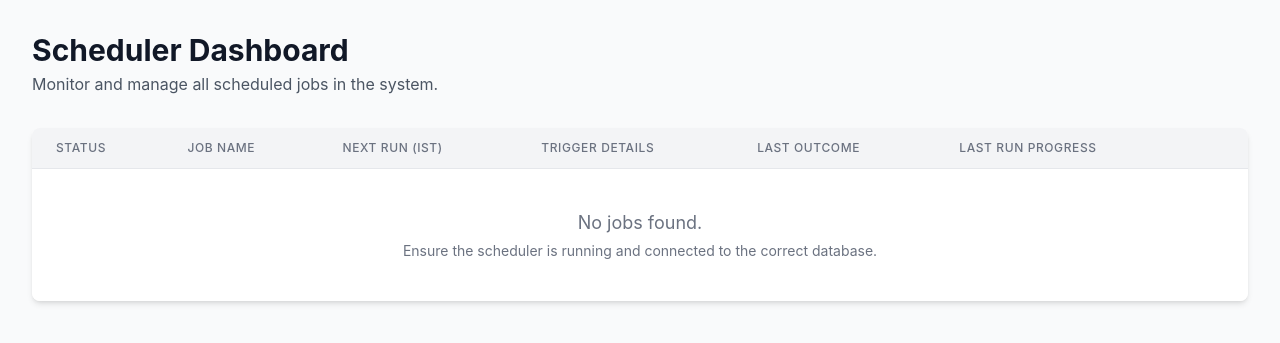
After one commit to kshrutika-20/celery_job_scheduler, a Python web app: template templates/index.html in a window 1280 px wide. The commit adds this page. Shown: the top 343 px of the page. Run offline with Jinja, Linux system fonts and the light colour scheme; the template is opened without the code that fills it, so the values that code supplies are empty; some libraries are stand-ins or nearby versions.

Commit message:
Updated code

```diff
--- /dev/null
+++ b/templates/index.html
@@ -0,0 +1,190 @@
+<!DOCTYPE html>
+<html lang="en">
+<head>
+    <meta charset="UTF-8">
+    <meta name="viewport" content="width=device-width, initial-scale=1.0">
+    <title>Scheduler Dashboard</title>
+    <script src="https://cdn.tailwindcss.com"></script>
+    <link href="https://cdnjs.cloudflare.com/ajax/libs/font-awesome/6.0.0/css/all.min.css" rel="stylesheet"/>
+    <style>
+        body { font-family: 'Inter', sans-serif; }
+        @import url('https://rsms.me/inter/inter.css');
+        .status-dot { height: 10px; width: 10px; border-radius: 50%; display: inline-block; margin-right: 8px; }
+        .status-scheduled, .status-dependent { background-color: #3498db; } /* Blue */
+        .status-paused { background-color: #f1c40f; } /* Yellow */
+        .status-failing, .status-complete-w-errors { background-color: #e74c3c; } /* Red */
+        .status-running { background-color: #9b59b6; } /* Purple */
+        .status-success { background-color: #2ecc71; } /* Green */
+        .fa-spin { animation: fa-spin 2s infinite linear; }
+        @keyframes fa-spin { 0% { transform: rotate(0deg); } 100% { transform: rotate(360deg); } }
+        .progress-bar-container { width: 120px; height: 12px; background-color: #e0e0e0; border-radius: 6px; overflow: hidden; border: 1px solid #ccc; }
+        .progress-bar { height: 100%; transition: width 0.3s ease-in-out; text-align: center; color: white; font-size: 9px; line-height: 12px;}
+    </style>
+</head>
+<body class="bg-gray-50 text-gray-800">
+    <div class="container mx-auto px-4 sm:px-6 lg:px-8 py-8">
+        <header class="mb-8">
+            <h1 class="text-3xl font-bold text-gray-900">Scheduler Dashboard</h1>
+            <p class="text-gray-600 mt-1">Monitor and manage all scheduled jobs in the system.</p>
+        </header>
+
+        <div class="bg-white shadow-md rounded-lg overflow-hidden">
+            <div class="overflow-x-auto">
+                <table class="min-w-full divide-y divide-gray-200">
+                    <thead class="bg-gray-100">
+                        <tr>
+                            <th scope="col" class="px-6 py-3 text-left text-xs font-medium text-gray-500 uppercase tracking-wider">Status</th>
+                            <th scope="col" class="px-6 py-3 text-left text-xs font-medium text-gray-500 uppercase tracking-wider">Job Name</th>
+                            <th scope="col" class="px-6 py-3 text-left text-xs font-medium text-gray-500 uppercase tracking-wider">Next Run (IST)</th>
+                            <th scope="col" class="px-6 py-3 text-left text-xs font-medium text-gray-500 uppercase tracking-wider">Trigger Details</th>
+                            <th scope="col" class="px-6 py-3 text-left text-xs font-medium text-gray-500 uppercase tracking-wider">Last Outcome</th>
+                            <th scope="col" class="px-6 py-3 text-left text-xs font-medium text-gray-500 uppercase tracking-wider">Last Run Progress</th>
+                            <th scope="col" class="relative px-6 py-3"><span class="sr-only">Actions</span></th>
+                        </tr>
+                    </thead>
+                    <tbody class="bg-white divide-y divide-gray-200">
+                        {% if jobs %}
+                            {% for job in jobs %}
+                            <tr>
+                                <td class="px-6 py-4 whitespace-nowrap">
+                                    <div class="flex items-center">
+                                        {% if job.ui_status == 'Running' %}
+                                            <i class="fas fa-sync fa-spin text-purple-600 mr-2"></i>
+                                        {% else %}
+                                            <span class="status-dot status-{{ job.ui_status.lower().replace(' w/ errors', '') }}"></span>
+                                        {% endif %}
+                                        <span class="text-sm font-medium text-gray-900">{{ job.ui_status }}</span>
+                                    </div>
+                                </td>
+                                <td class="px-6 py-4 whitespace-nowrap">
+                                    <div class="text-sm font-semibold text-gray-900">{{ job.name }}</div>
+                                    <div class="text-xs text-gray-500">{{ job.id }}</div>
+                                </td>
+                                <td class="px-6 py-4 whitespace-nowrap">
+                                    <div class="text-sm text-gray-900">{{ job.next_run_human }}</div>
+                                    <div class="text-xs text-gray-500">{{ job.next_run_local }}</div>
+                                </td>
+                                <td class="px-6 py-4 whitespace-nowrap text-sm text-gray-600 font-mono">{{ job.trigger }}</td>
+                                <td class="px-6 py-4 whitespace-nowrap">
+                                    <span class="px-2 inline-flex text-xs leading-5 font-semibold rounded-full
+                                        {{ 'bg-green-100 text-green-800' if job.last_status == 'Success' else 'bg-red-100 text-red-800' if job.last_status == 'Failure' else 'bg-gray-100 text-gray-800' }}">
+                                        {{ job.last_status }}
+                                    </span>
+                                </td>
+                                <td class="px-6 py-4 whitespace-nowrap">
+                                    {% if job.is_workflow_starter and job.last_workflow_id %}
+                                    <div class="flex items-center" id="progress-container-{{ job.last_workflow_id }}">
+                                        {% set progress = job.last_progress %}
+                                        {% set succeeded = progress.succeeded | default(0) %}
+                                        {% set failed = progress.failed | default(0) %}
+                                        {% set total = progress.total | default(0) %}
+                                        {% set percentage = (succeeded + failed) / total * 100 if total > 0 else 0 %}
+                                        <div class="progress-bar-container" title="{{succeeded}} Succeeded, {{failed}} Failed, {{total}} Total">
+                                            <div class="progress-bar {{ 'bg-red-500' if failed > 0 else 'bg-green-500' }}" style="width: {{ percentage }}%"></div>
+                                        </div>
+                                        <span class="text-xs ml-2 text-gray-600">{{succeeded + failed}}/{{total}}</span>
+                                    </div>
+                                    {% else %}
+                                    <span class="text-xs text-gray-400">N/A</span>
+                                    {% endif %}
+                                </td>
+                                <td class="px-6 py-4 whitespace-nowrap text-right text-sm font-medium">
+                                    <button onclick="manageJob('{{ job.id }}', 'trigger')" class="text-blue-600 hover:text-blue-900 mr-3" title="Trigger Now"><i class="fas fa-bolt fa-lg"></i></button>
+                                    <button onclick="manageJob('{{ job.id }}', 'pause')" class="text-yellow-600 hover:text-yellow-900 mr-3" title="Pause"><i class="fas fa-pause-circle fa-lg"></i></button>
+                                    <button onclick="manageJob('{{ job.id }}', 'resume')" class="text-green-600 hover:text-green-900 mr-3" title="Resume"><i class="fas fa-play-circle fa-lg"></i></button>
+                                    <button onclick="manageJob('{{ job.id }}', 'delete')" class="text-red-600 hover:text-red-900" title="Delete"><i class="fas fa-trash-alt fa-lg"></i></button>
+                                </td>
+                            </tr>
+                            {% endfor %}
+                        {% else %}
+                            <tr>
+                                <td colspan="7" class="text-center py-10 px-6 text-gray-500">
+                                    <p class="text-lg">No jobs found.</p>
+                                    <p class="text-sm mt-1">Ensure the scheduler is running and connected to the correct database.</p>
+                                </td>
+                            </tr>
+                        {% endif %}
+                    </tbody>
+                </table>
+            </div>
+        </div>
+    </div>
+
+    <script>
+        const activeWorkflows = new Map();
+
+        function updateLiveProgress(workflowId) {
+            const container = document.getElementById(`progress-container-${workflowId}`);
+            if (!container) return;
+
+            const progressBar = container.querySelector('.progress-bar');
+            const progressText = container.querySelector('span');
+
+            fetch(`/api/progress/${workflowId}`)
+                .then(response => response.json())
+                .then(data => {
+                    const succeeded = data.succeeded || 0;
+                    const failed = data.failed || 0;
+                    const total = data.total || 0;
+                    const processed = succeeded + failed;
+                    const percentage = total > 0 ? (processed / total) * 100 : 0;
+
+                    progressBar.style.width = `${percentage}%`;
+                    progressBar.classList.remove('bg-green-500', 'bg-red-500');
+                    progressBar.classList.add('bg-blue-600');
+                    progressText.innerText = `${processed}/${total}`;
+
+                    if (processed >= total && total > 0) {
+                        clearInterval(activeWorkflows.get(workflowId));
+                        activeWorkflows.delete(workflowId);
+                        setTimeout(() => location.reload(), 1500); // Reload to show final state from DB
+                    }
+                })
+                .catch(error => {
+                    console.error('Progress fetch error:', error);
+                    clearInterval(activeWorkflows.get(workflowId));
+                    activeWorkflows.delete(workflowId);
+                });
+        }
+
+        document.addEventListener('DOMContentLoaded', () => {
+            const runningJobIcons = document.querySelectorAll('i.fa-spin');
+            runningJobIcons.forEach(icon => {
+                const row = icon.closest('tr');
+                const progressContainer = row.querySelector('[id^="progress-container-"]');
+                if (progressContainer) {
+                    const workflowId = progressContainer.id.split('-').pop();
+                    if (workflowId && !activeWorkflows.has(workflowId)) {
+                        const intervalId = setInterval(() => updateLiveProgress(workflowId), 3000);
+                        activeWorkflows.set(workflowId, intervalId);
+                    }
+                }
+            });
+        });
+
+        async function manageJob(jobId, action) {
+            let url = `/api/jobs/${jobId}`;
+            let method = 'POST';
+
+            if (action === 'delete') { method = 'DELETE'; }
+            else { url += `/${action}`; }
+
+            if (action === 'delete' && !confirm(`Are you sure you want to delete job '${jobId}'?`)) { return; }
+
+            try {
+                const response = await fetch(url, { method: method });
+                const result = await response.json();
+                if (response.ok) {
+                    alert(result.message || `Job '${jobId}' ${result.status}.`);
+                    setTimeout(() => location.reload(), 500);
+                } else {
+                    alert(`Error: ${result.detail}`);
+                }
+            } catch (error) {
+                console.error('Failed to manage job:', error);
+                alert('An error occurred. Check the console.');
+            }
+        }
+    </script>
+</body>
+</html>
```
Also changed, not shown: templates/index2.html (added, +14 -0 lines), templates/index3.html (added, +138 -0 lines), static/animations.css (line endings or trailing spaces), static/tailwind.css.
